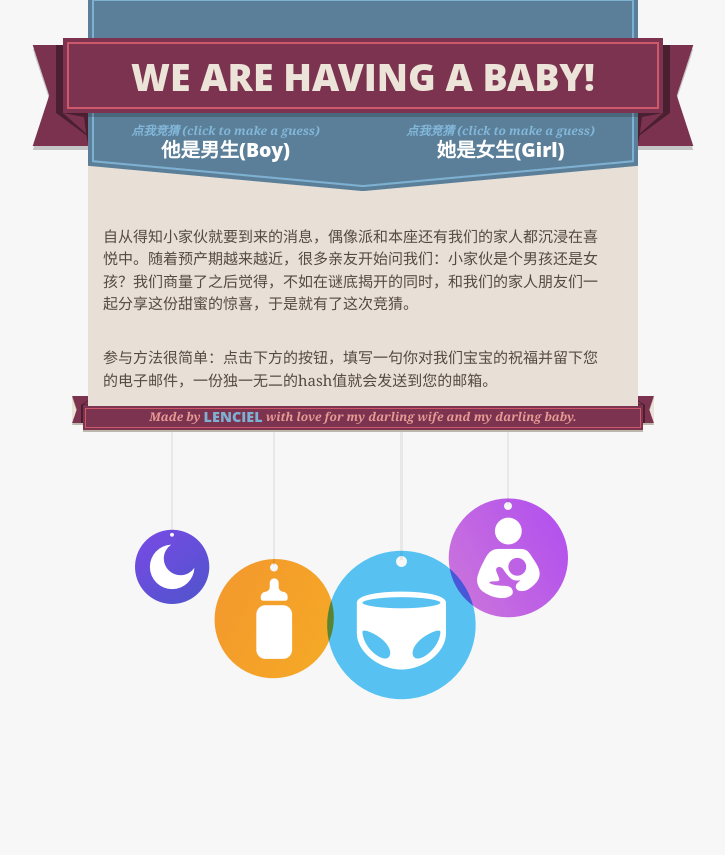
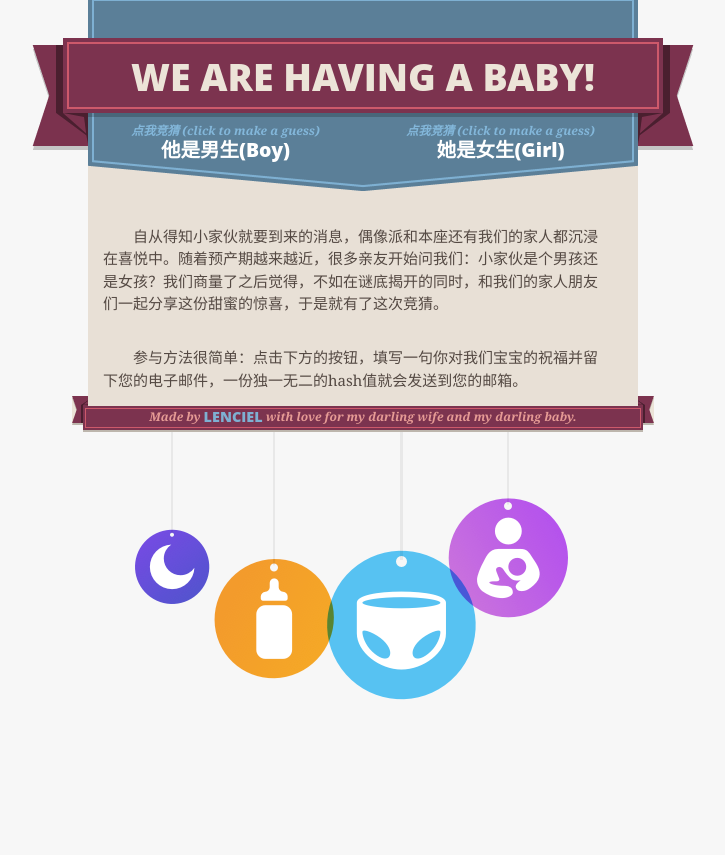
Before and after one commit to lenciel/baby-lottery, a Django app: page / in a window 1280 px wide. Shown: the top 855 px of the page, without its empty margins (277-1002 px from the left). Run offline with Django 3.2, Linux system fonts and the light colour scheme; some web fonts are replaced.

Commit message:
add indent to the introduction text

```diff
--- a/src/static/stylesheets/screen.css
+++ b/src/static/stylesheets/screen.css
@@ -268,6 +268,7 @@ section#main_content {
 }
 
 section#main_content p{
+    text-indent: 2em;
     width: 500px;
     margin: .3em 1em;
 }
```
